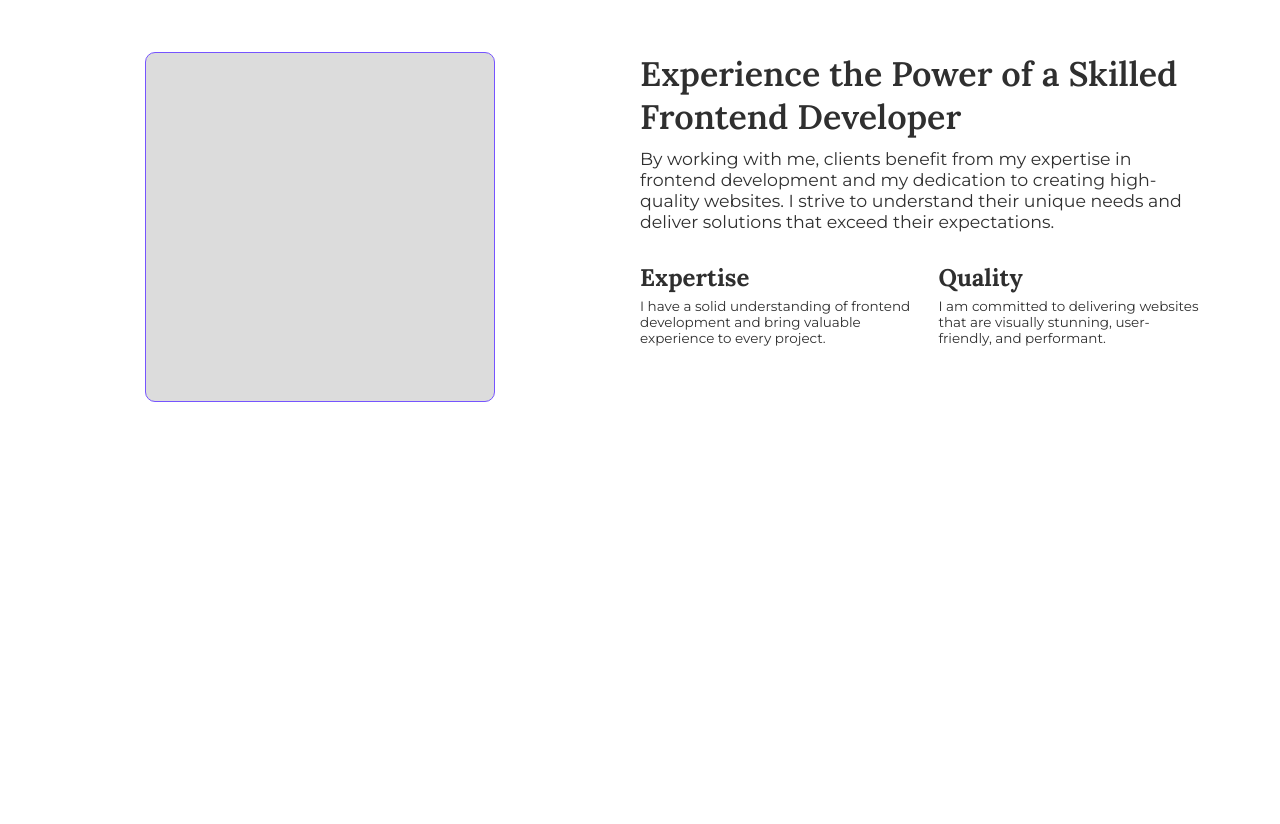
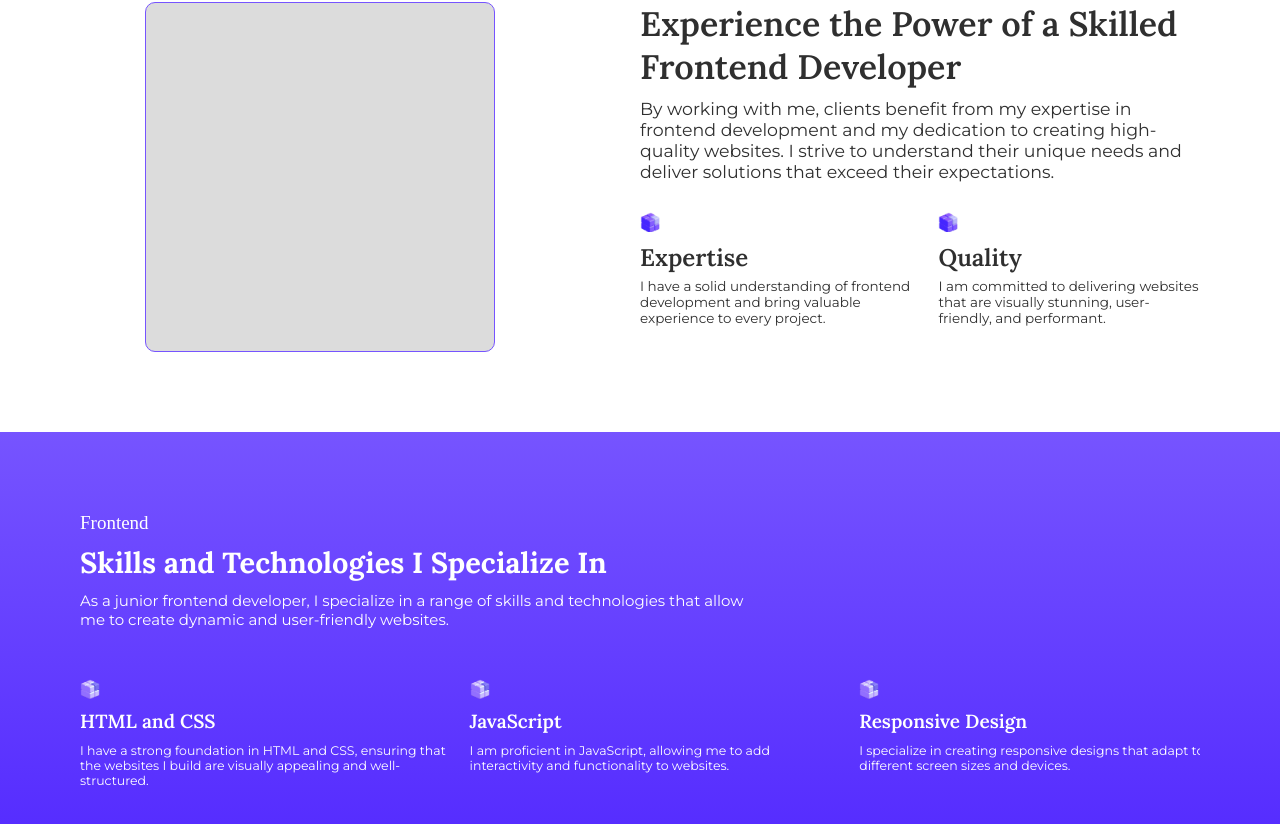
Before and after one commit to vkaren/portfolio, a React (Vite) app: page / in a window 1280 px wide. Shown: the part 814-1638 px from the top of the page. Before the commit the page ends 1296 px from the top, so only its background shows below. Built offline with nearby package versions, Linux system fonts and the light colour scheme.

Commit message:
Skills section

```diff
--- a/src/components/Header/style.css
+++ b/src/components/Header/style.css
@@ -10,7 +10,7 @@
     url("/src/assets/images/ellipse3.png") left bottom/ 45% no-repeat,
     url("/src/assets/images/ellipse2.png") left top / 25% no-repeat,
     url("/src/assets/images/ellipse.png") right center / 35% no-repeat,
-    linear-gradient(var(--purple), var(--light-purple-transparent));
+    linear-gradient(var(--purple) 20%, var(--light-purple-transparent));
 }
 
 /*     Header content     */
@@ -40,7 +40,7 @@
       url("/src/assets/images/ellipse3.png") 90% bottom/ 15% no-repeat,
       url("/src/assets/images/ellipse2.png") 55% center / 15% no-repeat,
       url("/src/assets/images/ellipse.png") right top / 20% no-repeat,
-      linear-gradient(var(--purple), var(--light-purple-transparent));
+      linear-gradient(var(--purple) 20%, var(--light-purple-transparent));
   }
 
   .header__content {
--- a/src/components/Navbar/style.css
+++ b/src/components/Navbar/style.css
@@ -3,6 +3,8 @@
   display: flex;
   justify-content: space-between;
   align-items: center;
+  position: fixed;
+  width: 100%;
   height: 5rem;
   padding: 2rem 3rem 2rem 1rem;
   background-color: var(--purple);
--- a/src/containers/App/index.jsx
+++ b/src/containers/App/index.jsx
@@ -2,6 +2,7 @@ import Navbar from "@components/Navbar";
 import Header from "@components/Header";
 import About from "@containers/About";
 import Benefits from "@containers/Benefits";
+import Skills from "@containers/Skills";
 import "./style.css";
 
 const App = () => {
@@ -12,6 +13,7 @@ const App = () => {
       <main>
         <About />
         <Benefits />
+        <Skills />
       </main>
     </>
   );
--- a/src/containers/Benefits/style.css
+++ b/src/containers/Benefits/style.css
@@ -43,15 +43,28 @@
   margin-top: 3rem;
 }
 
+/*    Benefit      */
+.list__benefit::before {
+  content: "";
+  display: block;
+  width: 2rem;
+  height: 2rem;
+  margin-bottom: 1rem;
+  background: url("@images/icon-cube.png");
+  background-size: cover;
+}
+
 /*    Benefit title    */
 .benefit__title {
   margin-bottom: 4.5px;
   font-size: 2rem;
+  font-weight: 600;
 }
 
 /*    Benefit text     */
 .benefit__text {
   font-size: 1.5rem;
+  font-weight: 400;
 }
 
 @media (min-width: 700px) {
--- /dev/null
+++ b/src/containers/Skills/index.jsx
@@ -0,0 +1,31 @@
+import { skills } from "@data/skills";
+import "./style.css";
+
+const Skills = () => {
+  return (
+    <section id="skills" className="skills_section">
+      <div className="skills__content">
+        <span className="skills__content_subheading">Frontend</span>
+        <h2 className="skills__content_title">
+          Skills and Technologies I Specialize In
+        </h2>
+        <p className="skills__content_text">
+          As a junior frontend developer, I specialize in a range of skills and
+          technologies that allow me to create dynamic and user-friendly
+          websites.
+        </p>
+      </div>
+
+      <ul className="skill__list">
+        {skills?.map((skill, i) => (
+          <li key={`skill-${i}`} className="skill">
+            <h3 className="skill__title">{skill.name}</h3>
+            <p className="skill__text">{skill.text}</p>
+          </li>
+        ))}
+      </ul>
+    </section>
+  );
+};
+
+export default Skills;
--- /dev/null
+++ b/src/containers/Skills/style.css
@@ -0,0 +1,104 @@
+/*    Skills section      */
+.skills_section {
+  display: flex;
+  flex-direction: column;
+  justify-content: center;
+  gap: 5rem;
+  padding: 8rem;
+  color: var(--white);
+  background: linear-gradient(var(--light-purple), var(--dark-purple));
+}
+
+/*    Content      */
+.skills__content {
+  display: flex;
+  flex-direction: column;
+  gap: 1rem;
+}
+
+/*    Title    */
+.skills__content_title {
+  font-size: 2.3rem;
+  font-weight: 700;
+}
+
+/*    Subheading     */
+.skills__content_subheading {
+  font-size: 1.8rem;
+  font-weight: 500;
+}
+
+/*    Text     */
+.skills__content_text {
+  font-size: 1.7rem;
+  font-weight: 400;
+}
+
+/*    Skill list     */
+.skill__list {
+  display: flex;
+  gap: 2rem;
+  overflow-x: scroll;
+  scrollbar-width: thin;
+  padding-bottom: 2rem;
+}
+
+.skill__list::-webkit-scrollbar {
+  width: 5rem;
+  height: 0.7rem;
+  border-radius: 5px;
+  background-color: var(--light-gray);
+}
+.skill__list::-webkit-scrollbar-thumb {
+  border-radius: 5px;
+  background-color: var(--green);
+}
+
+/*    Skill    */
+.skill {
+  min-width: 100%;
+}
+
+.skill::before {
+  content: "";
+  display: block;
+  width: 2rem;
+  height: 2rem;
+  margin-bottom: 1rem;
+  background: url("@images/icon-cube-2.png");
+  background-size: cover;
+}
+
+/*    Skill title    */
+.skill__title {
+  margin-bottom: 1rem;
+  font-size: 1.9rem;
+  font-weight: 600;
+}
+
+/*    Skill text     */
+.skill__text {
+  font-size: 1.25rem;
+}
+
+@media (min-width: 700px) {
+  .skills__content {
+    width: 60%;
+  }
+
+  .skills__content_title {
+    font-size: 2.9rem;
+  }
+
+  .skills__content_text {
+    font-size: 1.5rem;
+  }
+
+  .skills__content_subheading {
+    font-size: 1.9rem;
+  }
+
+  .skill {
+    min-width: 33%;
+  }
+}
--- /dev/null
+++ b/src/data/skills/index.json
@@ -0,0 +1,41 @@
+{
+  "skills": [
+    {
+      "name": "HTML and CSS",
+      "text": "I have a strong foundation in HTML and CSS, ensuring that the websites I build are visually appealing and well-structured."
+    },
+    {
+      "name": "JavaScript",
+      "text": "I am proficient in JavaScript, allowing me to add interactivity and functionality to websites."
+    },
+    {
+      "name": "Responsive Design",
+      "text": "I specialize in creating responsive designs that adapt to different screen sizes and devices."
+    },
+    {
+      "name": "TypeScript",
+      "text": "I am proficient in Typescript."
+    },
+    {
+      "name": "React",
+      "text": "I have extensive experience with React."
+    },
+    {
+      "name": "NextJS",
+      "text": "I am skilled in Nextjs development."
+    },
+    {
+      "name": "Vite",
+      "text": ""
+    },
+    {
+      "name": "Webpack",
+      "text": ""
+    },
+
+    {
+      "name": "Git",
+      "text": ""
+    }
+  ]
+}
--- a/src/index.css
+++ b/src/index.css
@@ -1,8 +1,9 @@
 :root {
   --purple: #6843fe;
+  --dark-purple: #5127ff;
   --light-purple: #7654ff;
   --light-purple-transparent: rgba(118, 84, 255, 0.81);
-  --green: #28ca63;
+  --green: #38f07c;
   --black: #2f2f2f;
   --gray: #484848;
   --light-gray: #d9d9d9;
--- a/vite.config.js
+++ b/vite.config.js
@@ -11,6 +11,7 @@ export default defineConfig({
       "@fonts": path.resolve(__dirname, "./src/assets/fonts"),
       "@components": path.resolve(__dirname, "./src/components"),
       "@containers": path.resolve(__dirname, "./src/containers"),
+      "@data": path.resolve(__dirname, "./src/data"),
     },
   },
 });
```
Also changed, not shown: src/assets/images/icon-cube-2.png (added), src/assets/images/icon-cube.png (added).
